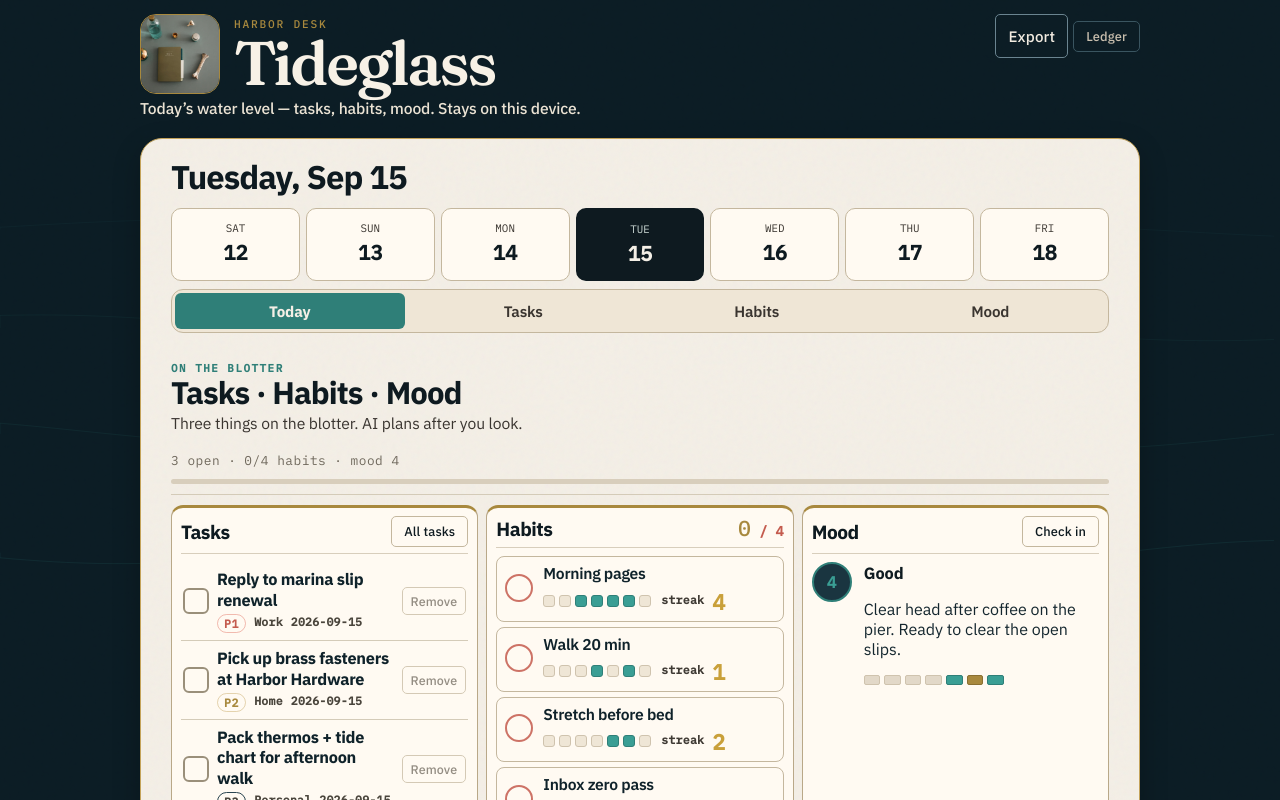
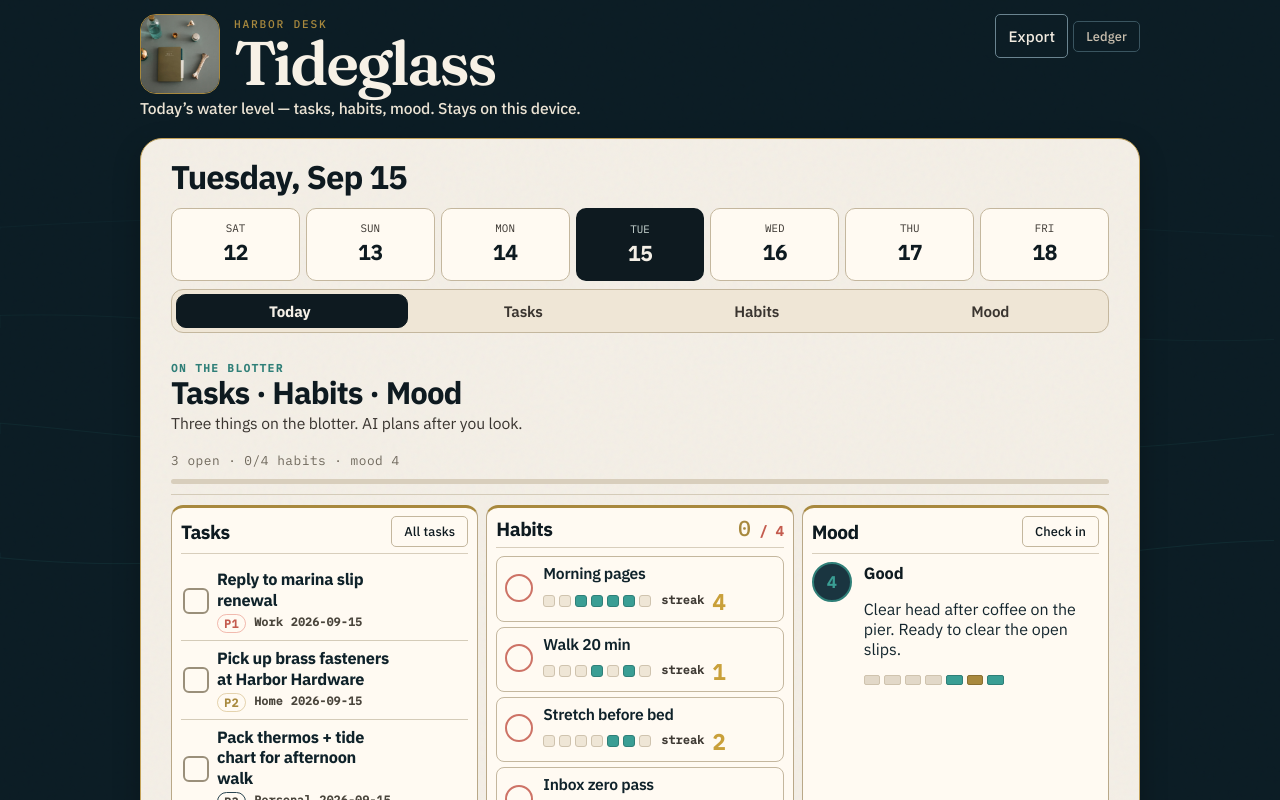
Before and after one commit to Btheriot83/buildgames-lunatask, a React (Vite) app: page / in a window 1280 px wide. Shown: the top 800 px of the page. Built offline with nearby package versions, Linux system fonts and the light colour scheme.

Commit message:
beat17: ink selected tabs win over seafoam CTA cascade

```diff
--- a/src/index.css
+++ b/src/index.css
@@ -2930,3 +2930,48 @@ button, input, select, textarea {
   font-size: 1.2rem !important;
   font-weight: 700 !important;
 }
+
+/* ——— beat17: ink selected tabs actually win cascade ——— */
+.desk-paper .tabs-glider {
+  display: block !important;
+  background: var(--ink-on-paper) !important;
+  border: 1px solid var(--ink-on-paper) !important;
+  height: auto !important;
+  border-radius: 10px !important;
+}
+.desk-paper .tab-btn.is-active,
+.desk-paper .tabs-track .tab-btn[aria-selected="true"],
+.desk-paper .tabs-track .tab-btn[aria-current="page"] {
+  background: transparent !important;
+  color: #f4efe6 !important;
+  font-weight: 700 !important;
+  background-image: none !important;
+}
+.desk-paper .tab-btn {
+  background: transparent !important;
+  color: #6e675b !important;
+}
+
+/* ——— beat18: quieter remove + sans job title lock ——— */
+.job-title {
+  font-family: var(--font-sans) !important;
+  font-weight: 700 !important;
+}
+.task-row .btn.tiny.ghost {
+  opacity: 0 !important;
+  pointer-events: none;
+}
+.task-row:hover .btn.tiny.ghost,
+.task-row:focus-within .btn.tiny.ghost {
+  opacity: 1 !important;
+  pointer-events: auto;
+}
+.habit-card .btn.tiny.ghost {
+  opacity: 0 !important;
+  pointer-events: none;
+}
+.habit-card:hover .btn.tiny.ghost,
+.habit-card:focus-within .btn.tiny.ghost {
+  opacity: 1 !important;
+  pointer-events: auto;
+}
```
Also changed, not shown: shots-beat/beat17-ink-tabs-win.png (added).
